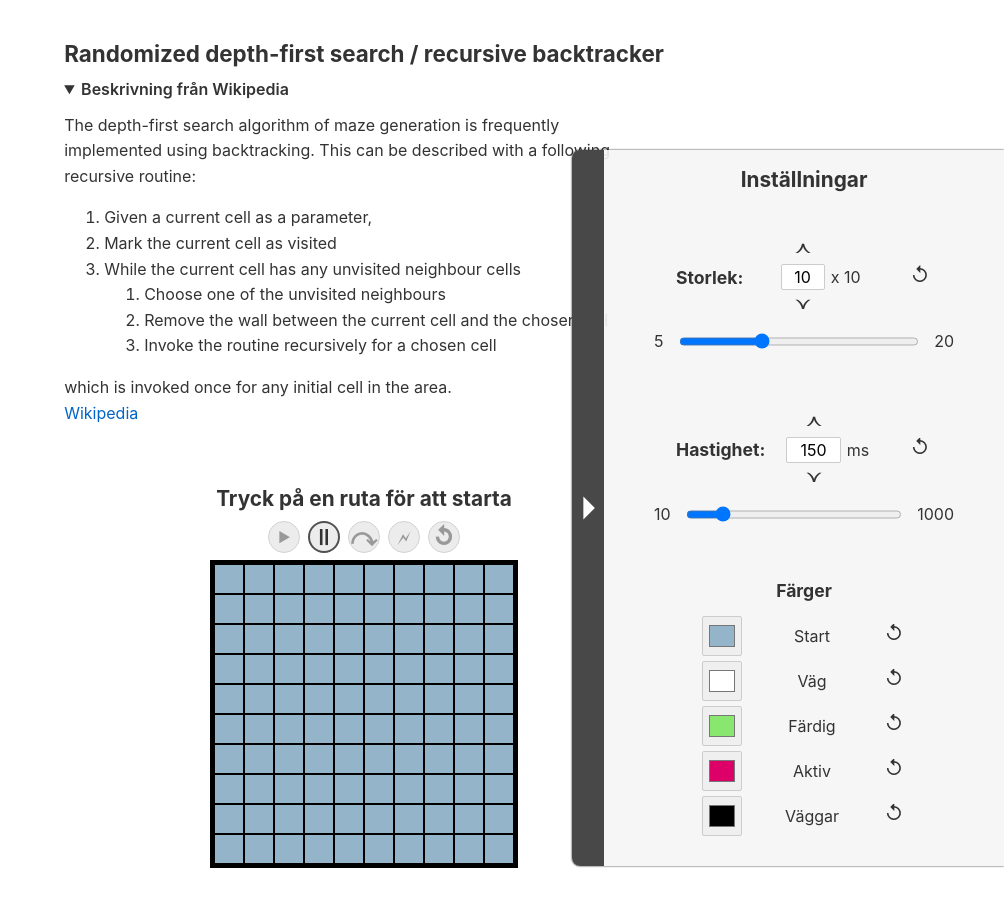
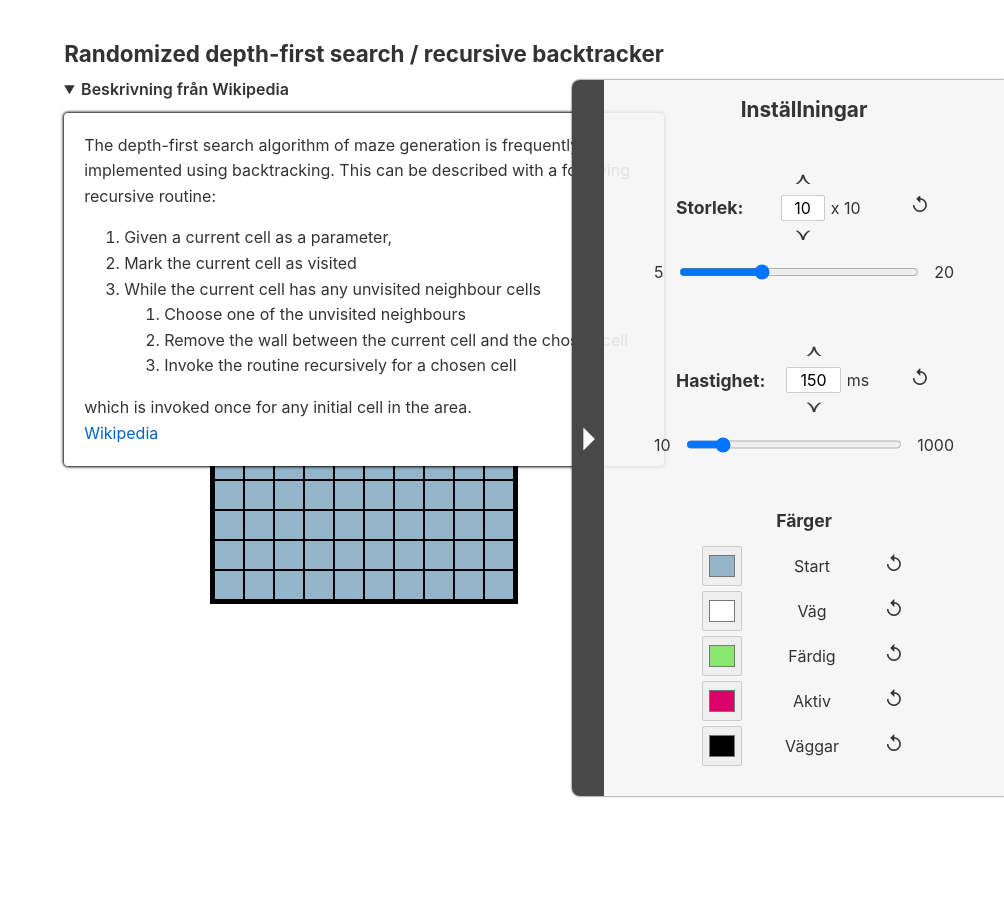
Before and after one commit to Alexander-Holm/maze-algorithm, a Svelte app: page / in a window 1280 px wide. Both pictures are taken after a click on the heading "Beskrivning från Wikipedia". Shown: the whole page, without its empty margins (276-1280 px from the left). After the commit the page ends 836 px from the top, so only its background shows below. Built offline with nearby package versions, Linux system fonts and the light colour scheme.

Commit message:
Titel text justify. Wikipedia details position absolute och style

```diff
--- a/src/App.svelte
+++ b/src/App.svelte
@@ -165,6 +165,9 @@
         */
         padding: var(--body-padding) 0px;
     }
+    :global(h1){
+        font-size: 1.4rem;
+    }
     :global(h2){
         font-size: 1.3rem;
     }
--- a/src/views/Header.svelte
+++ b/src/views/Header.svelte
@@ -3,6 +3,7 @@
 <details>
     <summary>Beskrivning från Wikipedia</summary>
 
+    <div class="content">
         The depth-first search algorithm of maze generation is frequently implemented using backtracking. This can be described with a following recursive routine:
         <ol>
             <li>Given a current cell as a parameter,</li>
@@ -21,15 +22,19 @@
         <a href="https://en.wikipedia.org/wiki/Maze_generation_algorithm#Randomized_depth-first_search" target="_blank" rel="noopener noreferrer">
             Wikipedia
         </a>
+    </div>
+
 </details>
 
 <style>
     h1{
-        font-size: 1.4rem;
         margin: 0;
+        /* Gör att texten alltid fyller bredden, ser mer centrerat ut */
+        text-align: justify;
+        text-justify: distribute;
     }
     details{
-        max-width: 35rem;
+        position: relative;
         line-height: 1.6;
     }
     summary{
@@ -38,4 +43,12 @@
         cursor: pointer;
         user-select: none;
     }
+    .content{
+        z-index: 2;
+        position: absolute;
+        background-color: white;
+        padding: 20px;
+        box-shadow: 0 0 3px 1px black;
+        border-radius: 4px;
+    }
 </style>
```
Also changed, not shown: public/build/bundle.css, public/build/bundle.js, 1 other file (tests, documents, lock files or other folders). Lines whose indentation alone changed are shown as unchanged.
